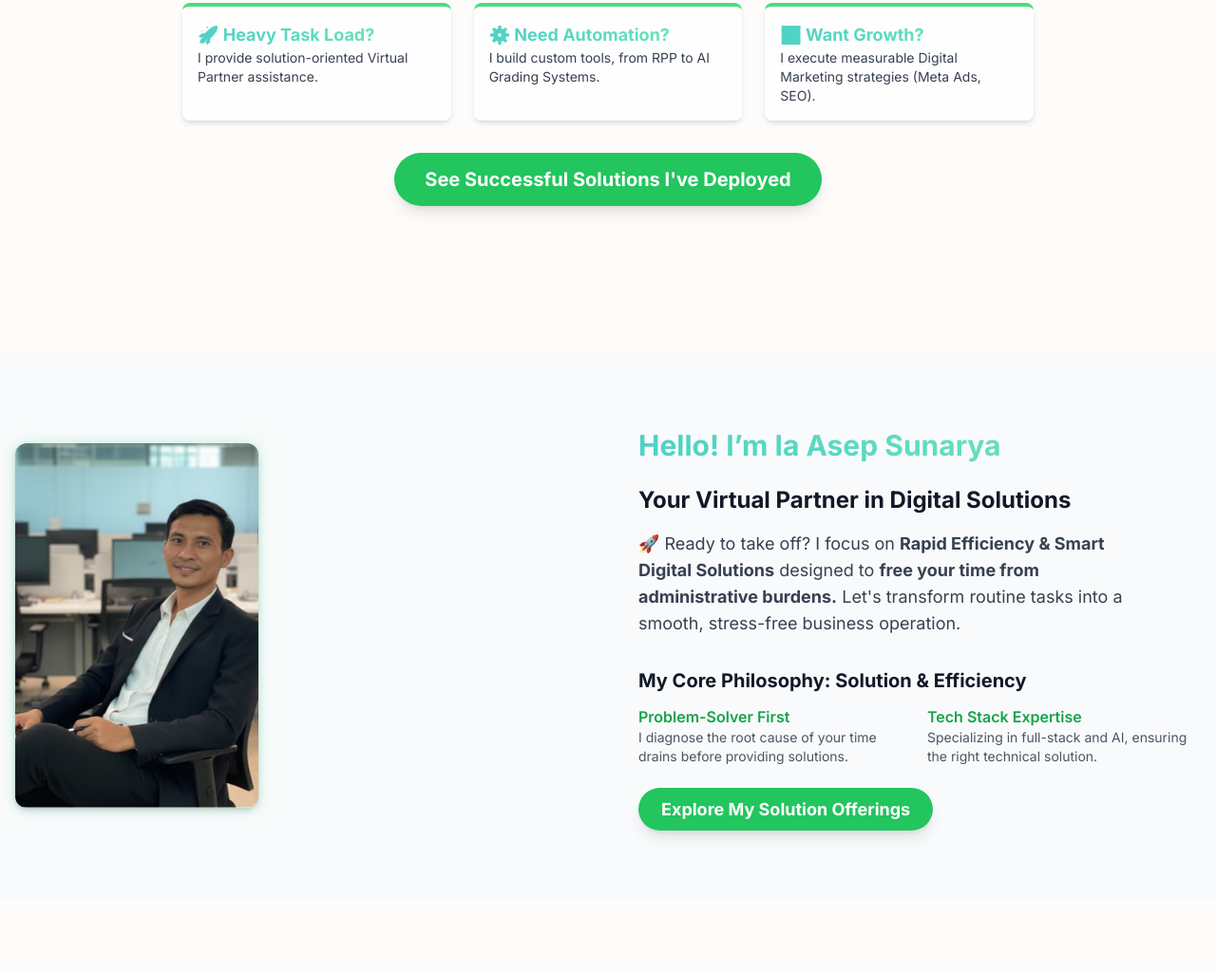
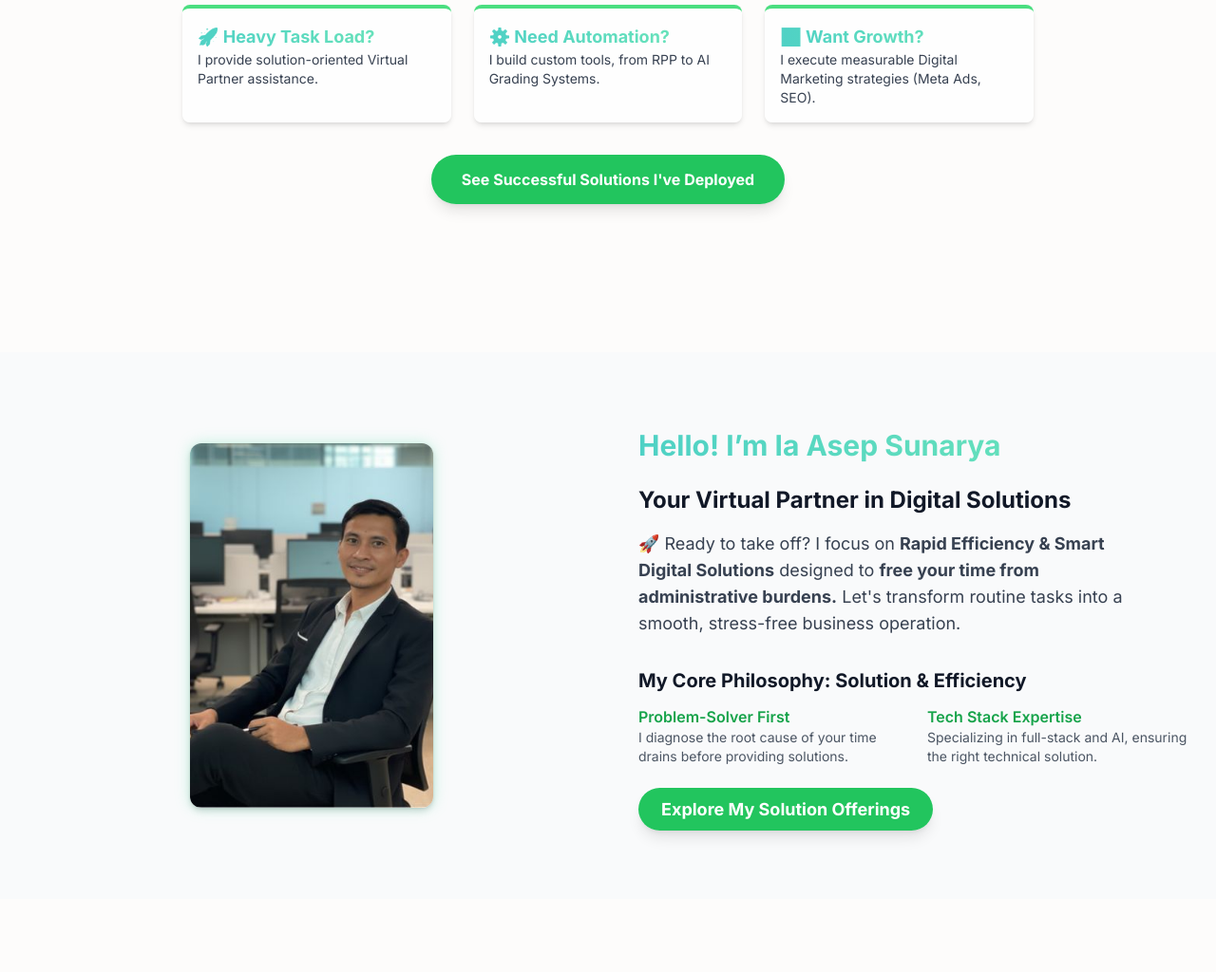
Before and after one commit to gelarsampurna12/ias-portofolio, a website: page index.html in a window 1280 px wide. Shown: the part 509-1533 px from the top of the page at 95% size. Drawn offline with nearby package versions, Linux system fonts and the light colour scheme.

Commit message:
Updatedfggg index.html
vvv

```diff
--- a/index.html
+++ b/index.html
@@ -247,7 +247,7 @@
             </div>
 
             <div class="mt-12">
-                <a href="#projects" class="px-8 py-4 bg-green-500 hover:bg-green-600 text-white font-bold rounded-full transition-transform transform hover:scale-105 shadow-lg text-xl">
+                <a href="#projects" class="px-8 py-4 bg-green-500 hover:bg-green-600 text-white font-bold rounded-full transition-transform transform hover:scale-105 shadow-lg text-md">
                     See Successful Solutions I've Deployed
                 </a>
             </div>
@@ -256,7 +256,7 @@
 
     <section id="about" class="py-20 px-4 bg-gray-50">
         <div class="container mx-auto z-10 relative text-center lg:flex lg:items-center lg:justify-center lg:text-left">
-            <div class="lg:w-1/2 flex justify-center lg:justify-start">
+            <div class="lg:w-1/2 flex justify-center lg:justify-center">
                 <img src="ias foto profile.jpg" alt="Your Profile Photo" class="rounded-xl w-64 h-96 object-cover glowing-shadow">
             </div>
 
```
